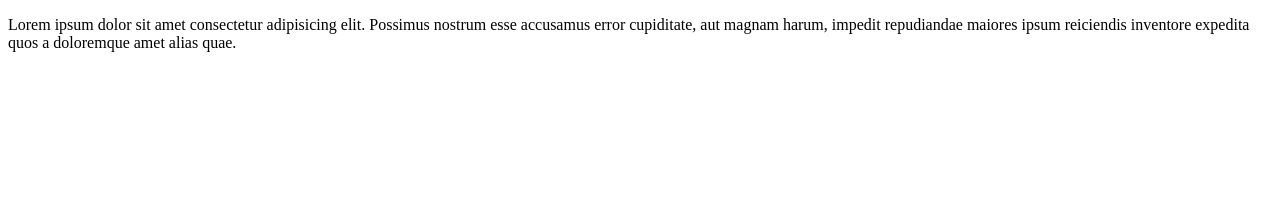
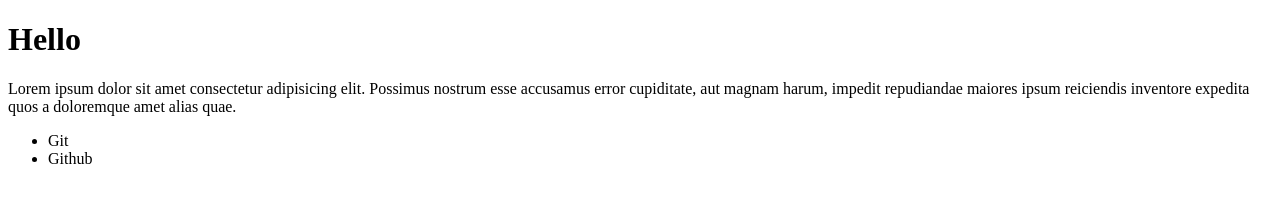
Before and after one commit to aashin12/demo, a plain HTML site: page index.html in a window 1280 px wide. Drawn offline with Linux system fonts and the light colour scheme.

Commit message:
List added

```diff
--- a/index.html
+++ b/index.html
@@ -6,6 +6,11 @@
     <title>Document</title>
 </head>
 <body>
+    <h1>Hello</h1>
     <p>Lorem ipsum dolor sit amet consectetur adipisicing elit. Possimus nostrum esse accusamus error cupiditate, aut magnam harum, impedit repudiandae maiores ipsum reiciendis inventore expedita quos a doloremque amet alias quae.</p>
+    <ul>
+        <li>Git</li>
+        <li>Github</li>
+    </ul>
 </body>
 </html>
```
